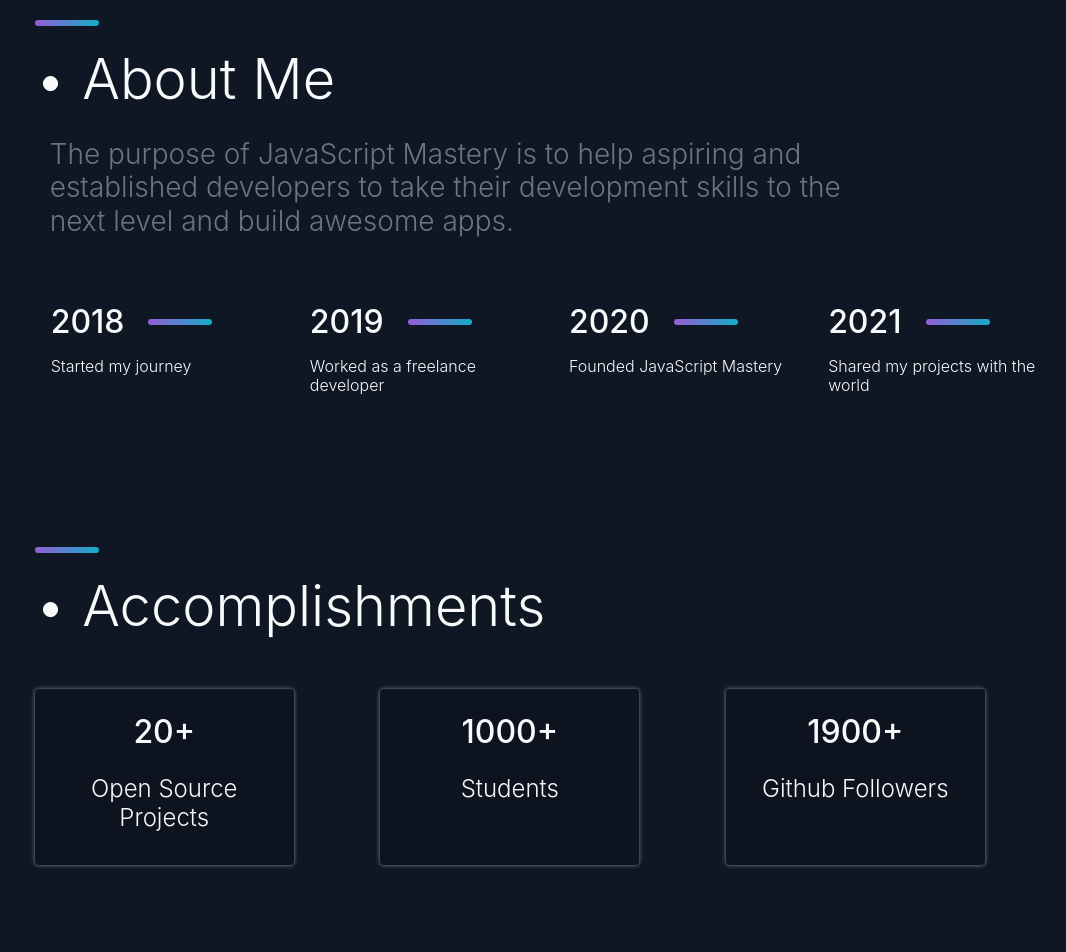
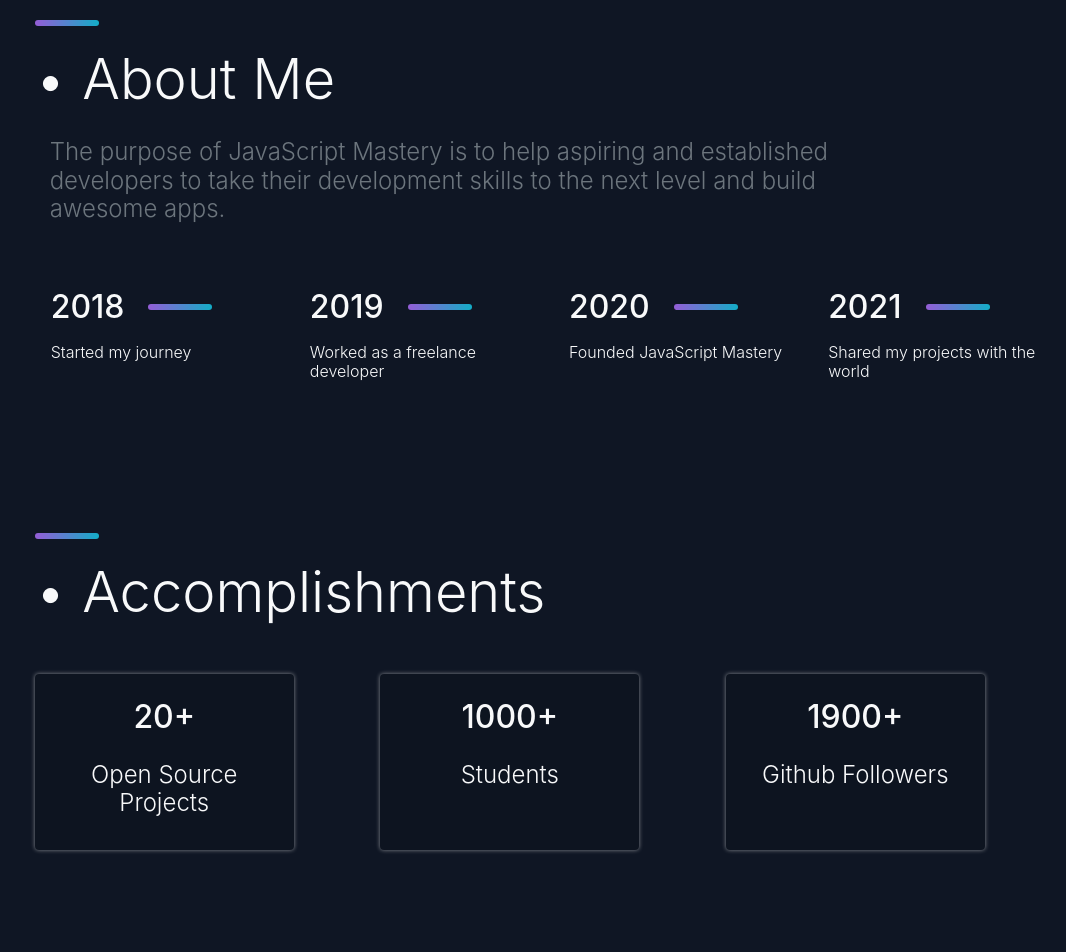
Before and after one commit to mreskini/Portfolio, a React (Create React App) app: page / in a window 1280 px wide. Shown: the part 2700-3652 px from the top of the page, without its empty margins (87-1153 px from the left). Built offline with nearby package versions, Linux system fonts and the light colour scheme.

Commit message:
made the accomplishments section fully responsive

```diff
--- a/src/components/about-me.jsx
+++ b/src/components/about-me.jsx
@@ -26,7 +26,7 @@
                     {
                         TitleView("About Me")
                     }
-                    <div className="h3 font-weight-light text-secondary col-lg-10">
+                    <div className="h4 font-weight-light text-secondary col-lg-10">
                         The purpose of JavaScript Mastery is to help aspiring and established developers to take their development skills to the next level and build awesome apps.
                     </div>
                     <div className="mt-5 row m-0">
--- a/src/components/accomplishments.jsx
+++ b/src/components/accomplishments.jsx
@@ -1,4 +1,5 @@
 import { useState } from "react"
+import AccomplishmentCardView from "../views/accomplishment-card-view"
 import TitleView from "../views/title-view"
 
 export default function Accomplishments(){
@@ -16,21 +17,7 @@
             description: "Github Followers",
         },
     ])
-    const createAccomplishmentsCardTemplate = (title, description) =>{
-        return(
-            <>
-                <div className="col-lg-3 p-4 bg-secondary-color text-center shadow-light rounded">
-                    <div className="text-light h2">
-                        {title}
-                    </div>
-                    <div className="text-light h4 font-weight-light mt-4">
-                        {description}
-                    </div>
-                </div>
-                <div className="col-lg-1"></div>
-            </>
-        )
-    }
+
     return(
         <div className="container-fluid p-0 position-relative">
             <div className="row m-0">
@@ -40,7 +27,7 @@
                     }
                     <div className="mt-5 row m-0">
                     {
-                        cards.map(card => createAccomplishmentsCardTemplate(card.title, card.description))
+                        cards.map(card => AccomplishmentCardView(card.title, card.description))
                     }
                     </div>
                 </div>
--- /dev/null
+++ b/src/views/accomplishment-card-view.jsx
@@ -0,0 +1,15 @@
+export default function AccomplishmentCardView(title, description){
+    return(
+        <>
+            <div className="col-lg-3 p-4 bg-secondary-color mb-4 mb-lg-0 text-center shadow-light rounded">
+                <div className="text-light h2">
+                    {title}
+                </div>
+                <div className="text-light h4 font-weight-light mt-4">
+                    {description}
+                </div>
+            </div>
+            <div className="col-lg-1"></div>
+        </>
+    )
+}
```
